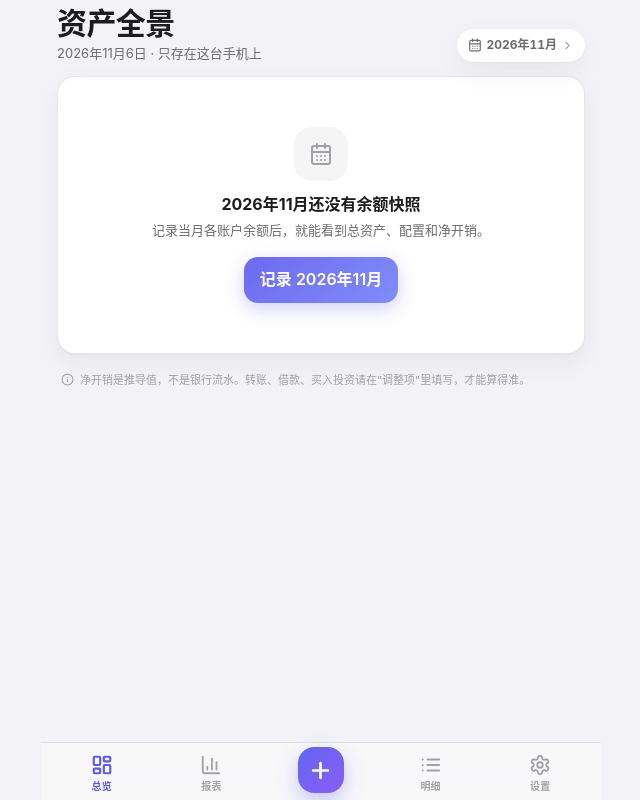
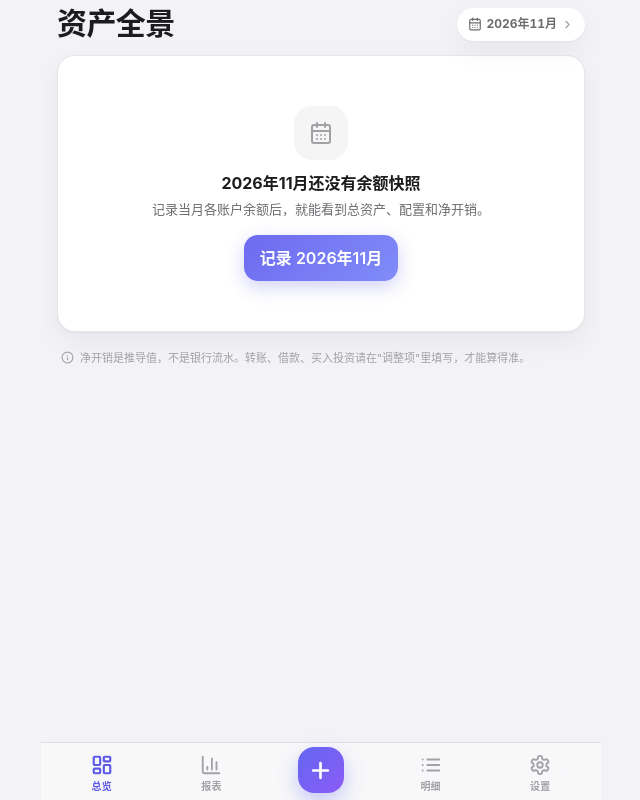
Before and after one commit to niupipiii/my-assets, a React (Vite) app: page / in a window 1280 px wide. Shown: the whole page, without its empty margins (319-959 px from the left). Built offline with nearby package versions, Linux system fonts and the light colour scheme.

Commit message:
Remove overview device subtitle

```diff
--- a/src/features/overview/Overview.tsx
+++ b/src/features/overview/Overview.tsx
@@ -71,9 +71,6 @@ export function Overview({
       <header style={{ display: 'flex', alignItems: 'flex-end', justifyContent: 'space-between', gap: 10, marginBottom: 14 }}>
         <div>
           <h1 className="large-title">资产全景</h1>
-          <p className="page-subtitle">
-            {now.getFullYear()}年{now.getMonth() + 1}月{now.getDate()}日 · 只存在这台手机上
-          </p>
         </div>
         <button
           className="pill"
```
